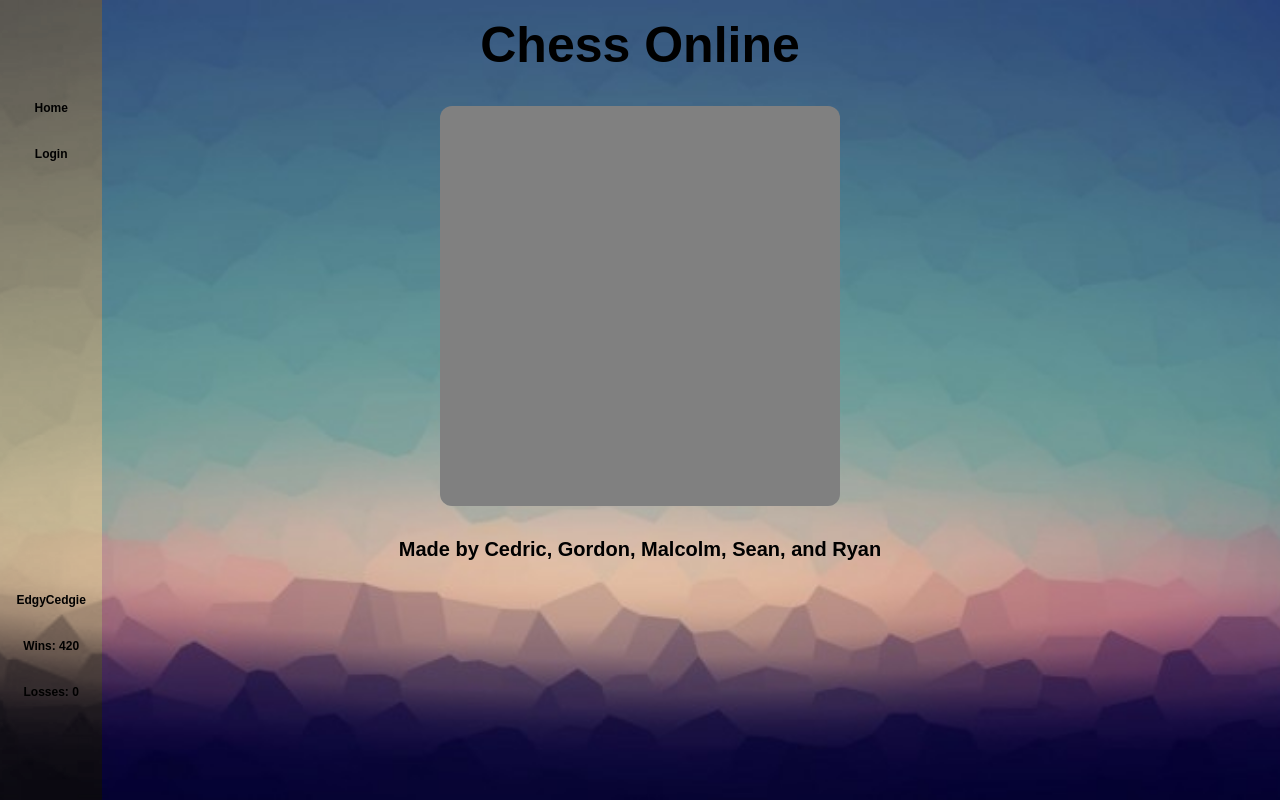
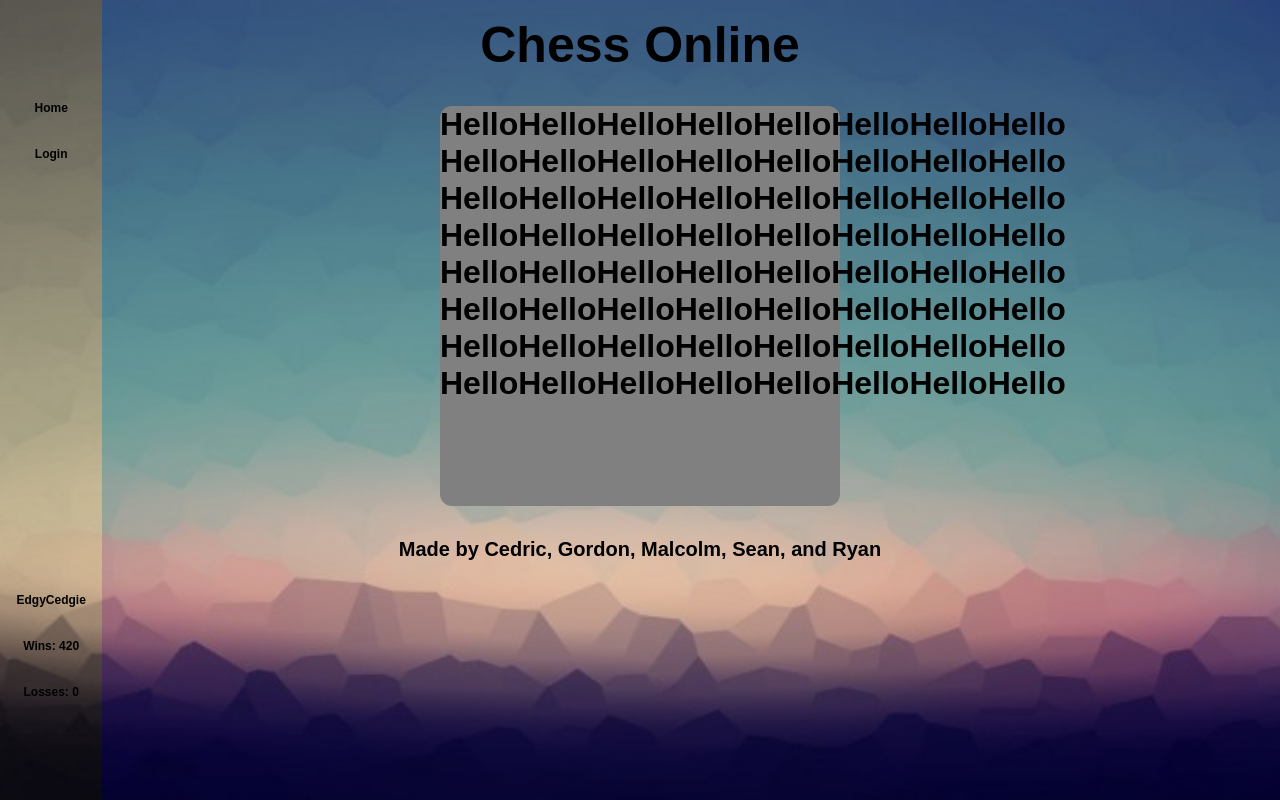
Before and after one commit to ryanmckim/Online-Chess, a React (Create React App) app in the folder client/: page / in a window 1280 px wide. Built offline with nearby package versions, Linux system fonts and the light colour scheme.

Commit message:
Can render dummy components

```diff
--- a/client/src/components/Chessboard.tsx
+++ b/client/src/components/Chessboard.tsx
@@ -1,25 +1,24 @@
+import React, { useState, useEffect } from "react";
 import "./Chessboard.css";
 import Game from "../models/game";
-import Piece from "../models/piece";
-import {Colour} from '../models/piece';
 import {Type} from '../models/piece';
 import Square from "../models/square";
-
-import React, { useState } from "react";
 
 const Chessboard = () => {
     const [board, setBoard] = useState<Square[][]>([[],[],[],[],[],[],[],[]]);
 
     let game = new Game();
-    // setBoard(game.getBoard());
 
+    useEffect(() => {
+        setBoard(game.getBoard());
+    }, []);
 
     function generateBoard(board: Square[][]) {
         return board.map((row: Square[], index) => <div key={"row" + (index+1)} className={"row" + (index+1)} >{determineRow(row)}</div>);
     }
 
     function determineRow(row: Square[]) {
-        return row.map((square: Square) => <div className="square">{determinePiece(square)}</div>);
+        return row.map((square: Square, index) => <div key={"col" + (index+1)} className={"col" + (index+1)}>{determinePiece(square)}</div>);
     }
 
     function determinePiece(square: Square) {
--- a/client/src/models/game.ts
+++ b/client/src/models/game.ts
@@ -105,7 +105,7 @@ class Game {
 
         // this.render();
         var a: Square[] | undefined = this.getMovableSpaces(this.board[2][4].getPiece(), false);
-        console.log(a);
+        // console.log(a);
     }
 
     upMove(a: number, b: number): number { return a - b; }
```
